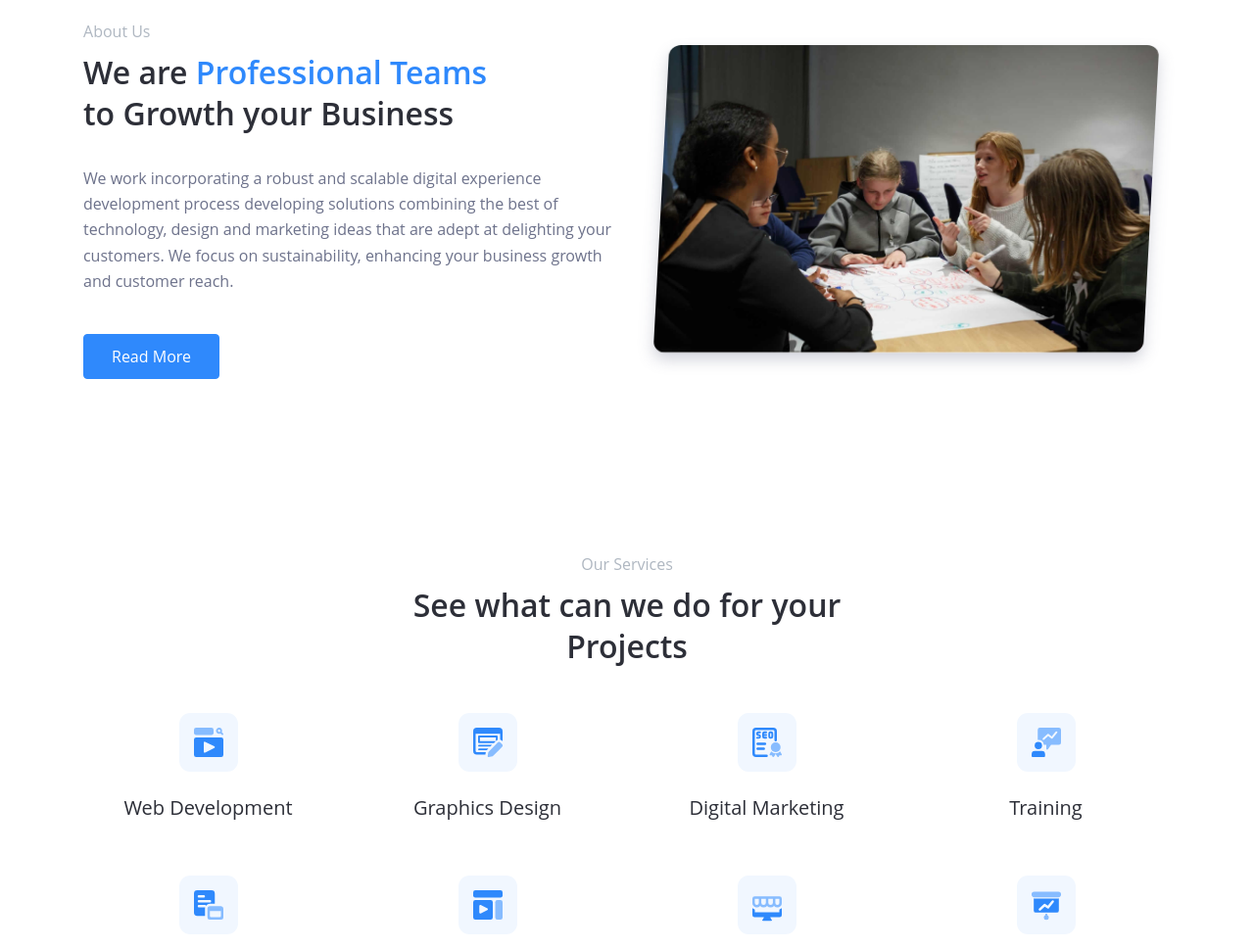
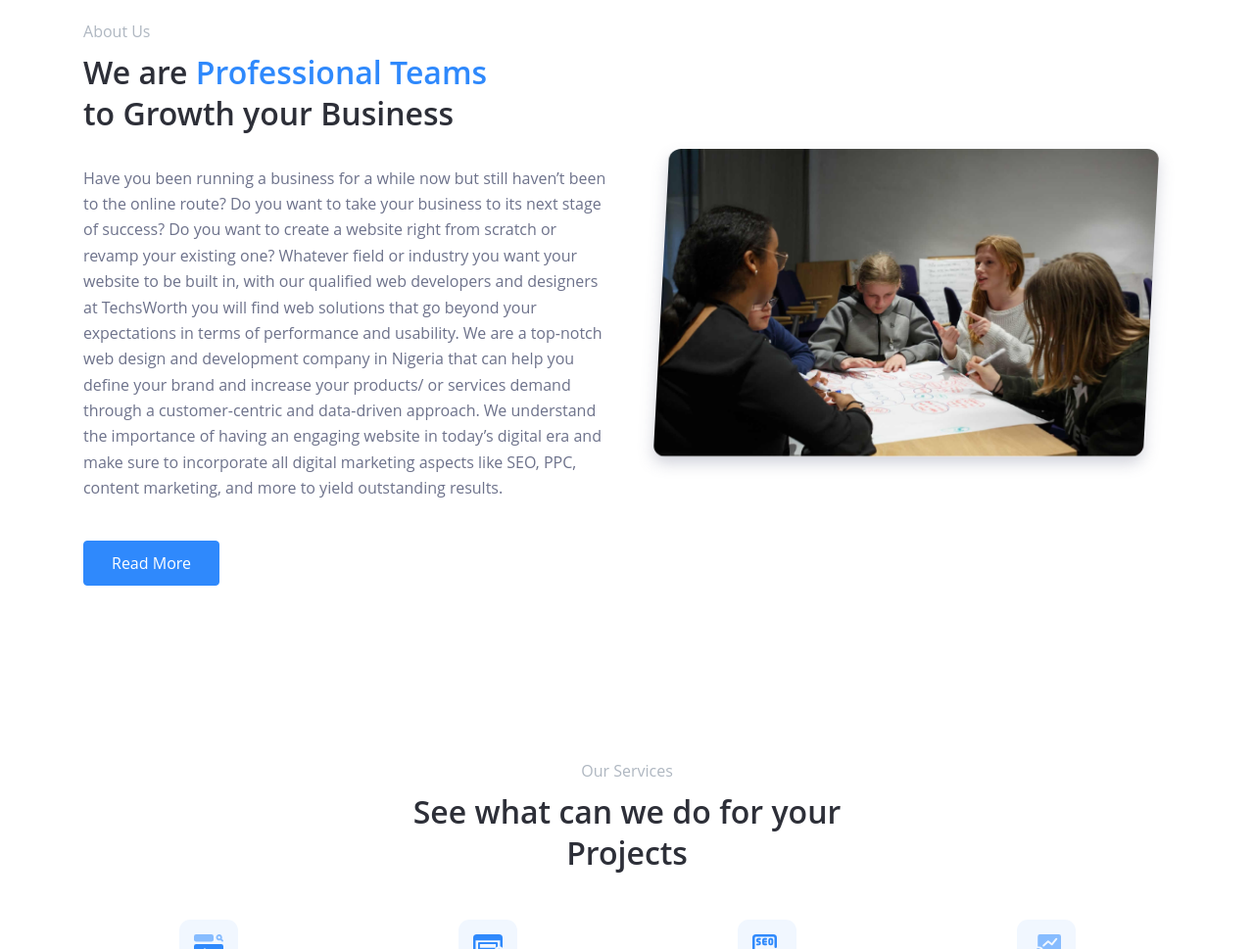
Before and after one commit to mostfrankest/techsworth-revetive, a plain HTML site: page index.html in a window 1280 px wide. Shown: the part 770-1739 px from the top of the page at 98% size. Drawn offline with Linux system fonts and the light colour scheme; files whose address does not match are found by name.

Commit message:
changed about us section

```diff
--- a/index.html
+++ b/index.html
@@ -125,7 +125,9 @@
             <div class="subhead">About Us</div>
             <h2 class="title-section">We are <span class="fg-primary">Professional Teams</span> to Growth your Business</h2>
 
-            <p>We work incorporating a robust and scalable digital experience development process developing solutions combining the best of technology, design and marketing ideas that are adept at delighting your customers. We focus on sustainability, enhancing your business growth and customer reach.</p>
+            <p>Have you been running a business for a while now but still haven’t been to the online route? Do you want to take your business to its next stage of success? Do you want to create a website right from scratch or revamp your existing one? Whatever field or industry you want your website to be built in, with our qualified web developers and designers at TechsWorth you will find web solutions that go beyond your expectations in terms of performance and usability.
+
+              We are a top-notch web design and development company in Nigeria that can help you define your brand and increase your products/ or services demand through a customer-centric and data-driven approach. We understand the importance of having an engaging website in today’s digital era and make sure to incorporate all digital marketing aspects like SEO, PPC, content marketing, and more to yield outstanding results.</p>
 
             <a href="pages/about.html" class="btn btn-primary mt-4">Read More</a>
           </div>
```
